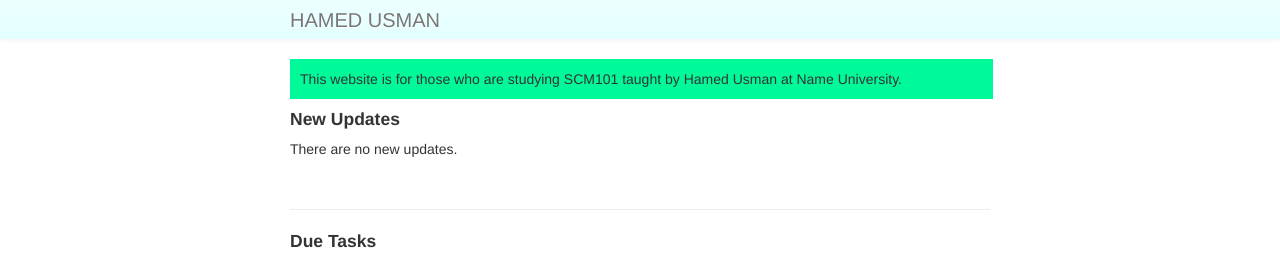
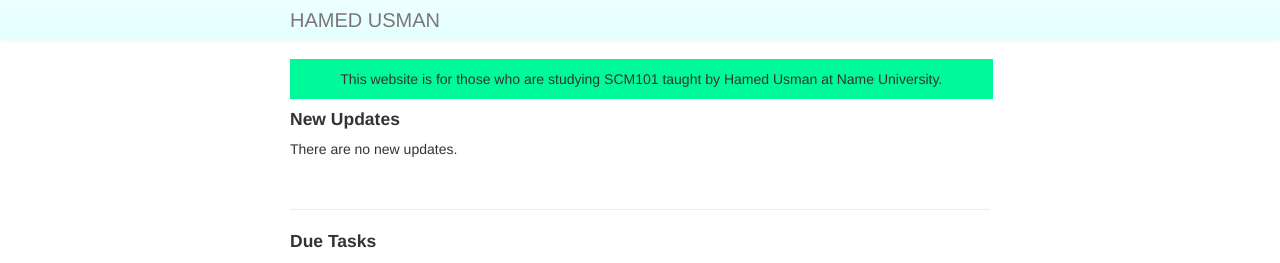
Before and after one commit to 101scm/101scm.github.io, a Jekyll site: the page built from index.md, in a window 1280 px wide. Shown: the top 263 px of the page. Built offline with Jekyll 4.4.1, drawn with Linux system fonts in a browser that asks for light colours.

Commit message:
Update index.md

```diff
--- a/index.md
+++ b/index.md
@@ -16,7 +16,7 @@ padding:10px;
 
 <div class="ex">
 
-<div style="text-align: left;font-size: 14px;">
+<div style="text-align: center;font-size: 14px;">
 
 This website is for those who are studying SCM101 taught by Hamed Usman at Name University.
 </div></div>
```
